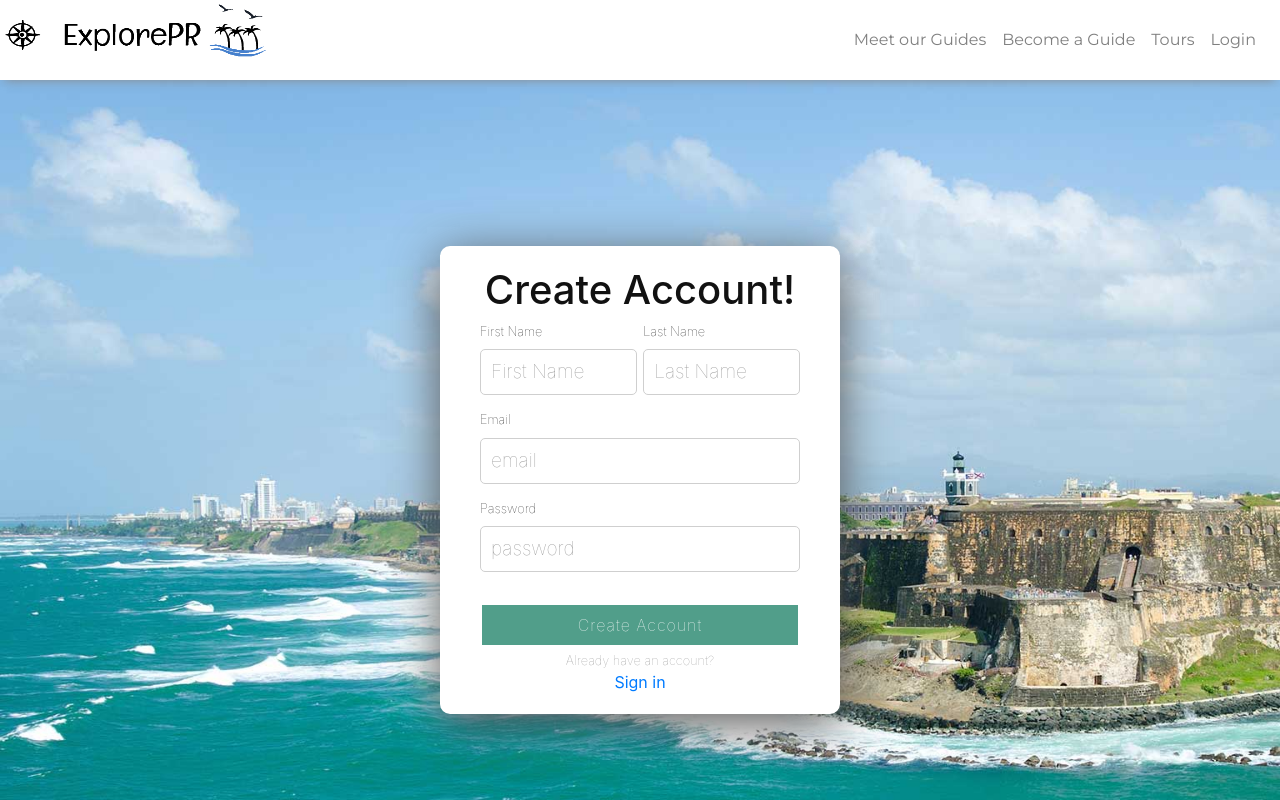
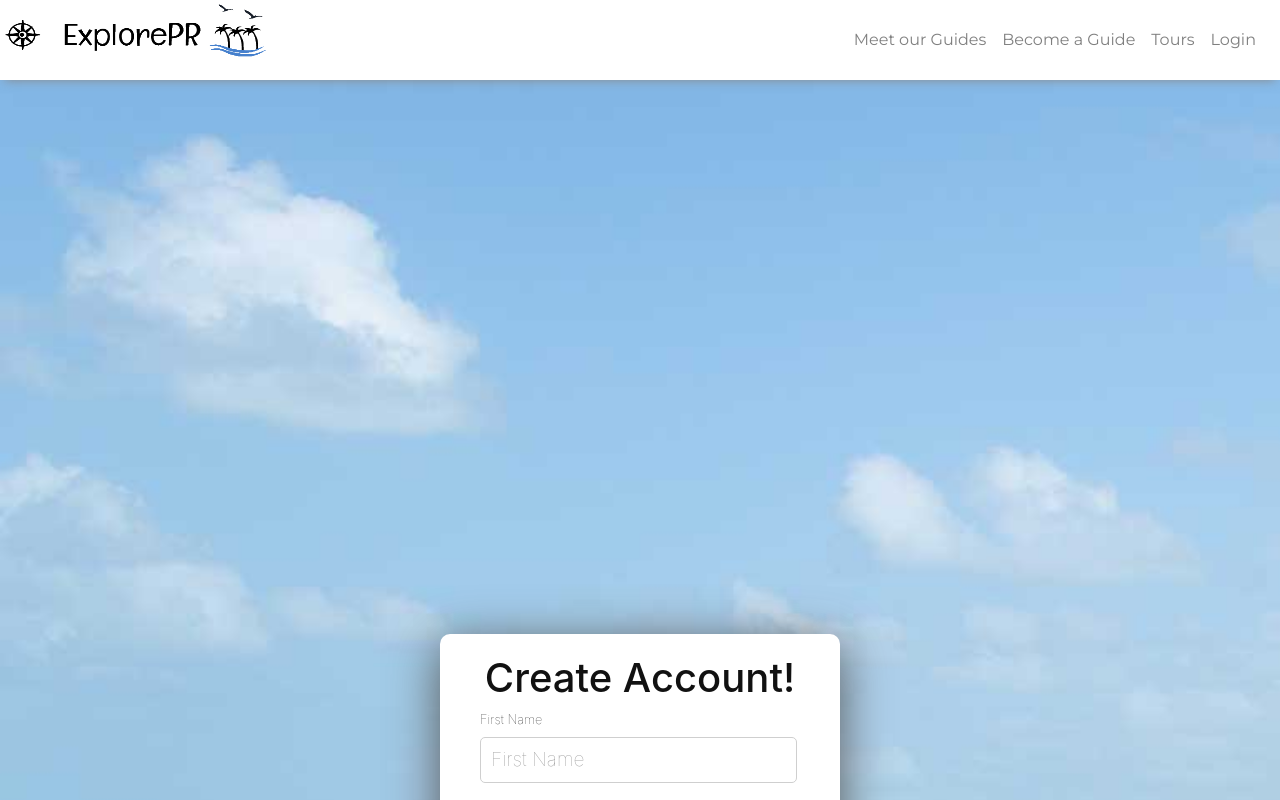
Before and after one commit to uprm-inso-4116-2020-2021-S1/semester-project-team-c, a React (Create React App) app: page /createaccount in a window 1280 px wide. Shown: the top 800 px of the page. Built offline with nearby package versions, Linux system fonts and the light colour scheme.

Commit message:
simple adjust of content

```diff
--- a/src/Components/CreateGuideAccount/CreateGuideAccount.css
+++ b/src/Components/CreateGuideAccount/CreateGuideAccount.css
@@ -1,5 +1,5 @@
 .wrapper {
-  height: 100vh;
+  min-height: 200vh;
   width: 100%;
   display: flex;
   flex-direction: column;
@@ -7,11 +7,10 @@
   align-items: center;
   background-image: url("../../images/MorroAereal.jpg") ;
   background-size: cover;
-
-
 }
 
 .form-wrapper {
+  margin-top: 5%;
   width: 400px;
   display: flex;
   flex-direction: column;
@@ -99,7 +98,7 @@ input.error {
 .twitter,
 .instagram,
 .youtube {
-  width: 49%;
+  width: 100%;
 }
 
 .email,
```
Also changed, not shown: src/Components/CreateGuideAccount/CreateGuideAccount.js (indentation only).
